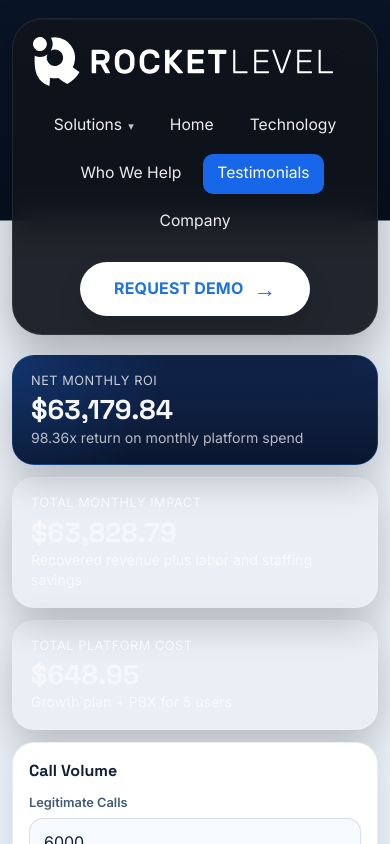
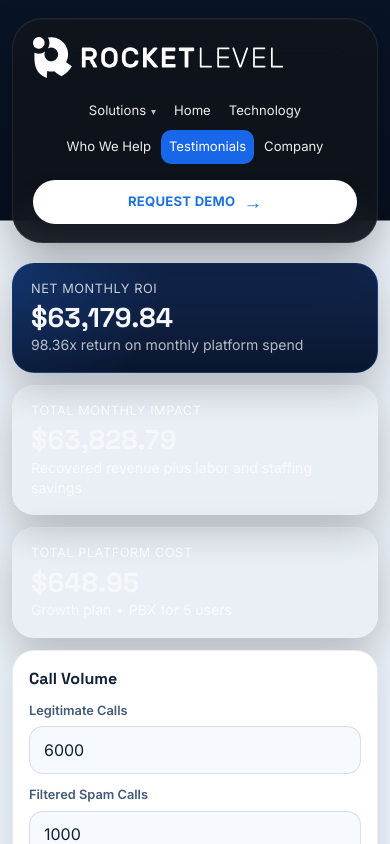
Before and after one commit to jakeconcharl/rocketnaparoicalculator, a React (Vite) app: page / in a window 390 px wide. Shown: the top 844 px of the page. Built offline with nearby package versions, Linux system fonts and the light colour scheme.

Commit message:
Refine header spacing and simplify footer

```diff
--- a/src/App.tsx
+++ b/src/App.tsx
@@ -298,17 +298,6 @@
                 </div>
 
                 <div>
-                  <h3>Explore</h3>
-                  <ul className="footer-list">
-                    {primaryNav.slice(1).map((item) => (
-                      <li key={item.label}>
-                        <a href={item.href}>{item.label}</a>
-                      </li>
-                    ))}
-                  </ul>
-                </div>
-
-                <div>
                   <h3>Get in Touch</h3>
                   <p className="site-footer__copy">
                     Book a strategy session to map AI-assisted call handling to your revenue goals.
--- a/src/styles.css
+++ b/src/styles.css
@@ -75,12 +75,12 @@
 }
 
 .site-header__inner {
-  display: flex;
+  display: grid;
+  grid-template-columns: auto minmax(0, 1fr) auto;
   align-items: center;
-  justify-content: space-between;
-  gap: 20px;
-  min-height: 76px;
-  padding: 18px 30px;
+  gap: 16px;
+  min-height: 70px;
+  padding: 14px 24px;
   border-radius: 999px;
   background: rgba(16, 20, 28, 0.92);
   border: 1px solid rgba(255, 255, 255, 0.08);
@@ -94,30 +94,36 @@
   display: inline-flex;
   align-items: center;
   gap: 0;
+  min-width: 0;
 }
 
 .rocketlevel-logo {
   display: block;
-  width: 370px;
+  width: 250px;
+  max-width: 100%;
   height: auto;
-  flex: 0 0 auto;
+  flex: 0 1 auto;
 }
 
 .site-nav {
   display: flex;
   flex-wrap: nowrap;
   justify-content: center;
-  gap: 14px;
+  gap: 6px;
+  min-width: 0;
   color: var(--text-body);
 }
 
 .site-nav a {
   display: inline-flex;
   align-items: center;
-  min-height: 40px;
-  padding: 0 14px;
+  justify-content: center;
+  min-height: 34px;
+  padding: 0 9px;
   border-radius: 10px;
-  font-size: 0.98rem;
+  font-size: 0.88rem;
+  white-space: nowrap;
+  text-align: center;
   color: rgba(255, 255, 255, 0.92);
   transition:
     background-color 160ms ease,
@@ -142,8 +148,8 @@
 
 .site-nav__dropdown > a::after {
   content: "▾";
-  margin-left: 6px;
-  font-size: 0.7rem;
+  margin-left: 5px;
+  font-size: 0.62rem;
   opacity: 0.8;
 }
 
@@ -192,21 +198,23 @@
   display: inline-flex;
   align-items: center;
   justify-content: center;
-  min-height: 54px;
-  padding: 0 34px;
+  min-height: 44px;
+  padding: 0 22px;
   border-radius: 999px;
   background: #ffffff;
   color: #1f73e0;
   font-weight: 700;
-  letter-spacing: 0.01em;
+  font-size: 0.88rem;
+  letter-spacing: 0.02em;
   text-transform: uppercase;
+  white-space: nowrap;
   box-shadow: 0 12px 24px rgba(0, 0, 0, 0.14);
 }
 
 .site-cta::after {
   content: "\2192";
-  margin-left: 10px;
-  font-size: 1.4rem;
+  margin-left: 8px;
+  font-size: 1.15rem;
   line-height: 1;
 }
 
@@ -475,7 +483,7 @@
 
 .site-footer__grid {
   display: grid;
-  grid-template-columns: 1.2fr 0.8fr 0.8fr 1fr;
+  grid-template-columns: 1.2fr 0.9fr 1fr;
   gap: 18px;
 }
 
@@ -543,15 +551,25 @@
 
 @media (max-width: 1260px) {
   .site-header__inner {
-    padding: 18px 22px;
+    padding: 14px 20px;
   }
 
   .rocketlevel-logo {
-    width: 300px;
+    width: 220px;
   }
 
   .site-nav {
-    gap: 8px;
+    gap: 2px;
+  }
+
+  .site-nav a {
+    padding: 0 8px;
+    font-size: 0.82rem;
+  }
+
+  .site-cta {
+    padding: 0 18px;
+    font-size: 0.82rem;
   }
 
   .dashboard-layout,
@@ -568,12 +586,12 @@
   .site-header__inner {
     min-height: auto;
     padding: 18px 20px;
-    flex-direction: column;
+    grid-template-columns: 1fr;
     border-radius: 30px;
   }
 
   .rocketlevel-logo {
-    width: min(300px, 100%);
+    width: min(250px, 100%);
   }
 
   .site-nav {
```
